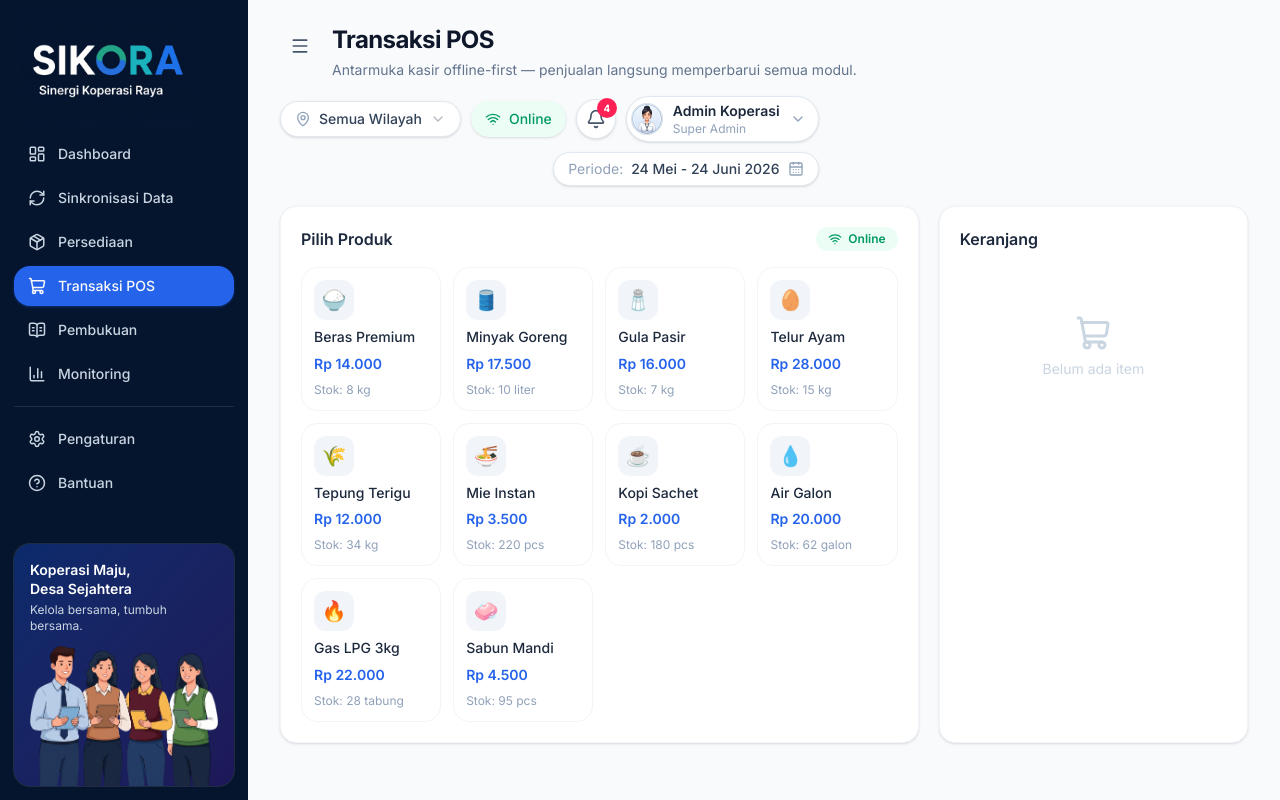
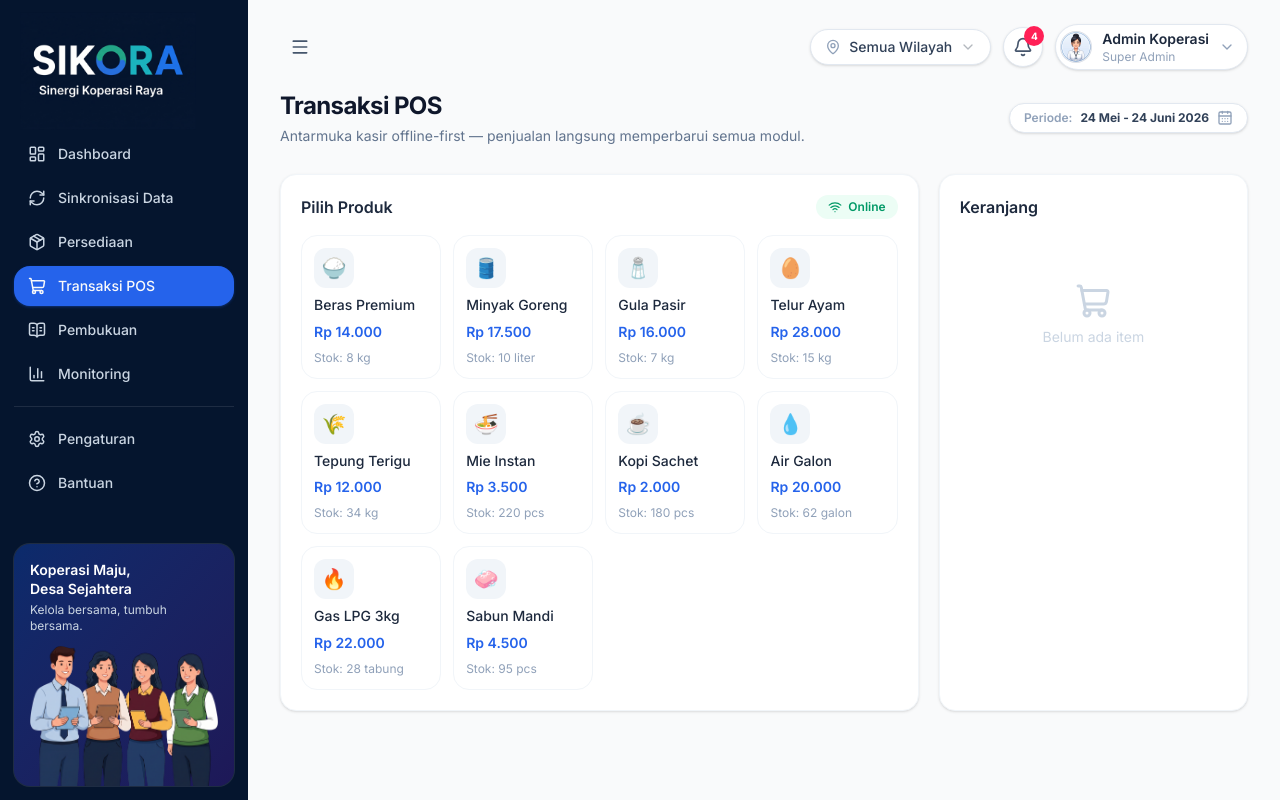
Before and after one commit to aarieffawwaz/sikora, a React (Vite) app: page /pos in a window 1280 px wide. Built offline with nearby package versions, Linux system fonts and the light colour scheme.

Commit message:
style: split PageHeader into 2 rows to match design mockup exactly

```diff
--- a/src/components/layout/PageHeader.tsx
+++ b/src/components/layout/PageHeader.tsx
@@ -1,4 +1,4 @@
-import { Bell, CalendarDays, ChevronDown, MapPin, Menu, RotateCcw, Wifi, WifiOff } from "lucide-react"
+import { Bell, CalendarDays, ChevronDown, MapPin, Menu, RotateCcw } from "lucide-react"
 import { useSikoraStore } from "@/store/useSikoraStore"
 import { PROVINCES } from "@/data/provinces"
 import { waktuLalu } from "@/lib/format"
@@ -31,31 +31,26 @@ const NOTIF_DOT: Record<string, string> = {
 
 export function PageHeader({ title, subtitle }: { title: string; subtitle?: string }) {
   const notifications = useSikoraStore((s) => s.notifications)
-  const isOnline = useSikoraStore((s) => s.isOnline)
-  const toggleOnline = useSikoraStore((s) => s.toggleOnline)
   const resetDemo = useSikoraStore((s) => s.resetDemo)
   const selectedProvinceId = useSikoraStore((s) => s.selectedProvinceId)
   const setProvince = useSikoraStore((s) => s.setProvince)
   const toggleSidebar = useSikoraStore((s) => s.toggleSidebar)
 
   return (
-    <div className="flex flex-wrap items-start justify-between gap-4">
-      <div className="flex items-start gap-3">
+    <div className="flex flex-col gap-5 pb-2">
+      {/* Row 1: Top Navigation Bar */}
+      <div className="flex items-center justify-between">
+        {/* Hamburger menu button */}
         <button
           onClick={toggleSidebar}
-          className="mt-0.5 flex size-10 items-center justify-center rounded-xl text-slate-600 transition-colors hover:bg-slate-100"
+          className="flex size-10 items-center justify-center rounded-xl text-slate-600 transition-colors hover:bg-slate-100"
           title="Tampilkan / sembunyikan menu"
         >
           <Menu className="size-5" />
         </button>
-        <div>
-          <h1 className="text-2xl font-bold tracking-tight text-slate-900">{title}</h1>
-          {subtitle && <p className="mt-1 text-sm text-slate-500">{subtitle}</p>}
-        </div>
-      </div>
 
-      <div className="flex flex-col items-end gap-2.5">
-        <div className="flex items-center gap-2.5">
+        {/* Top-Right widgets */}
+        <div className="flex items-center gap-3">
           {/* Region */}
           <Select
             value={selectedProvinceId ?? "all"}
@@ -74,19 +69,6 @@ export function PageHeader({ title, subtitle }: { title: string; subtitle?: stri
               ))}
             </SelectContent>
           </Select>
-
-          {/* Online toggle (demo control for offline-first POS) */}
-          <button
-            onClick={toggleOnline}
-            className={cn(
-              "flex items-center gap-2 rounded-full px-3.5 py-2 text-sm font-medium shadow-sm transition-colors",
-              isOnline ? "bg-emerald-50 text-emerald-600" : "bg-rose-50 text-rose-600",
-            )}
-            title="Toggle status koneksi (demo offline-first)"
-          >
-            {isOnline ? <Wifi className="size-4" /> : <WifiOff className="size-4" />}
-            {isOnline ? "Online" : "Offline"}
-          </button>
 
           {/* Notifications */}
           <DropdownMenu>
@@ -139,10 +121,18 @@ export function PageHeader({ title, subtitle }: { title: string; subtitle?: stri
             </DropdownMenuContent>
           </DropdownMenu>
         </div>
+      </div>
 
-        <div className="flex items-center gap-2 rounded-full border border-slate-200 bg-white px-3.5 py-1.5 text-sm shadow-sm">
+      {/* Row 2: Page Title and Date Range */}
+      <div className="flex flex-col gap-3 sm:flex-row sm:items-center sm:justify-between">
+        <div>
+          <h1 className="text-2xl font-bold tracking-tight text-slate-900">{title}</h1>
+          {subtitle && <p className="mt-1 text-sm text-slate-500">{subtitle}</p>}
+        </div>
+
+        <div className="flex items-center gap-2 self-start rounded-xl border border-slate-200 bg-white px-3.5 py-1.5 text-xs font-semibold text-slate-500 shadow-sm sm:self-auto">
           <span className="text-slate-400">Periode:</span>
-          <span className="font-medium text-slate-700">24 Mei - 24 Juni 2026</span>
+          <span className="font-bold text-slate-700">24 Mei - 24 Juni 2026</span>
           <CalendarDays className="size-4 text-slate-400" />
         </div>
       </div>
```
